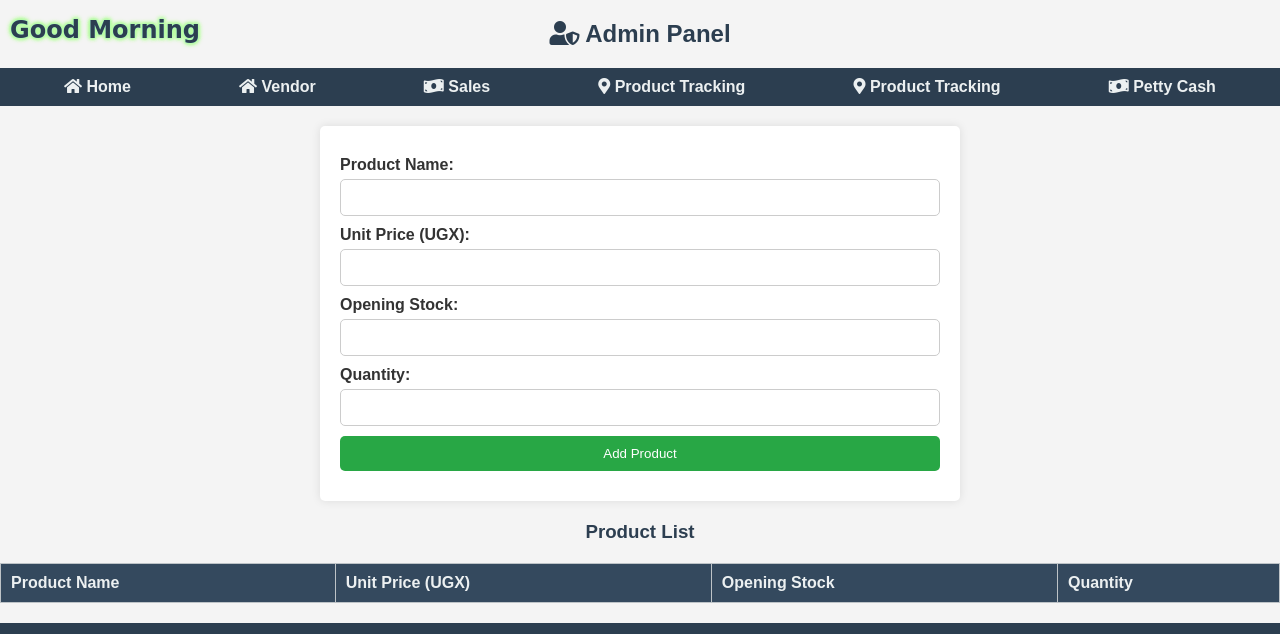
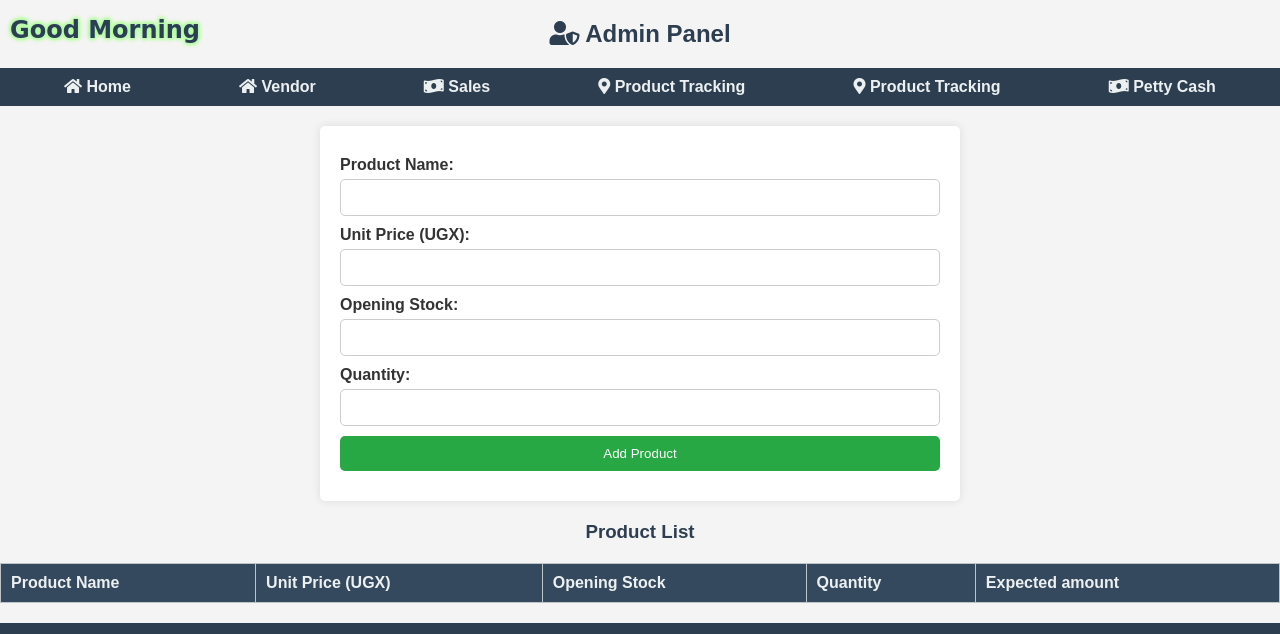
Before and after one commit to katsomar/farm-app6, a website: page admin.html in a window 1280 px wide. Shown: the top 634 px of the page. Drawn offline with Linux system fonts and the light colour scheme.

Commit message:
Update admin.html

```diff
--- a/admin.html
+++ b/admin.html
@@ -158,6 +158,7 @@
                 <th>Unit Price (UGX)</th>
                 <th>Opening Stock</th>
                 <th>Quantity</th>
+                <th>Expected amount</th>
             </tr>
         </thead>
         <tbody id="productList">
```
